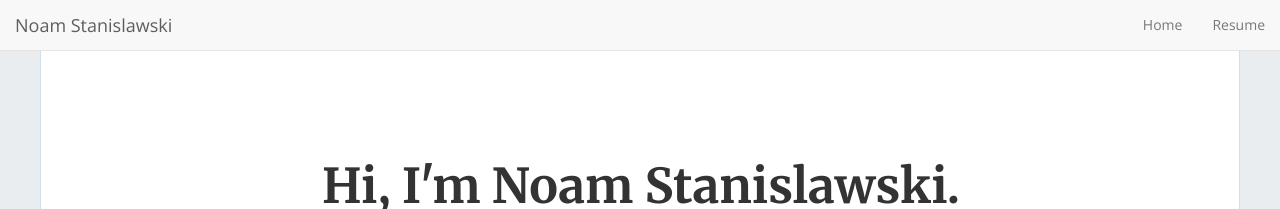
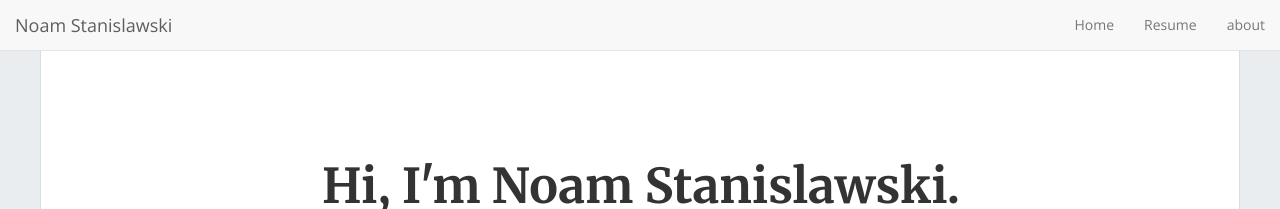
Before and after one commit to NoamStanis/NoamStanis.github.io, a Jekyll site: the page built from index.html, in a window 1280 px wide. Shown: the top 209 px of the page. Built offline with Jekyll 4.4.1, drawn with Linux system fonts in a browser that asks for light colours; nearby versions of some CDN libraries; the list of posts is cut into pages by our own code.

Commit message:
Added about page back

```diff
--- a/_config.yml
+++ b/_config.yml
@@ -99,3 +99,4 @@ enable_nav: true
 nav_item:
   - { url: '/', text: 'Home' }
   - { url: '/pdfs/resume.pdf', text: 'Resume'}
+  - { url: '/about', text: 'about'}
```
